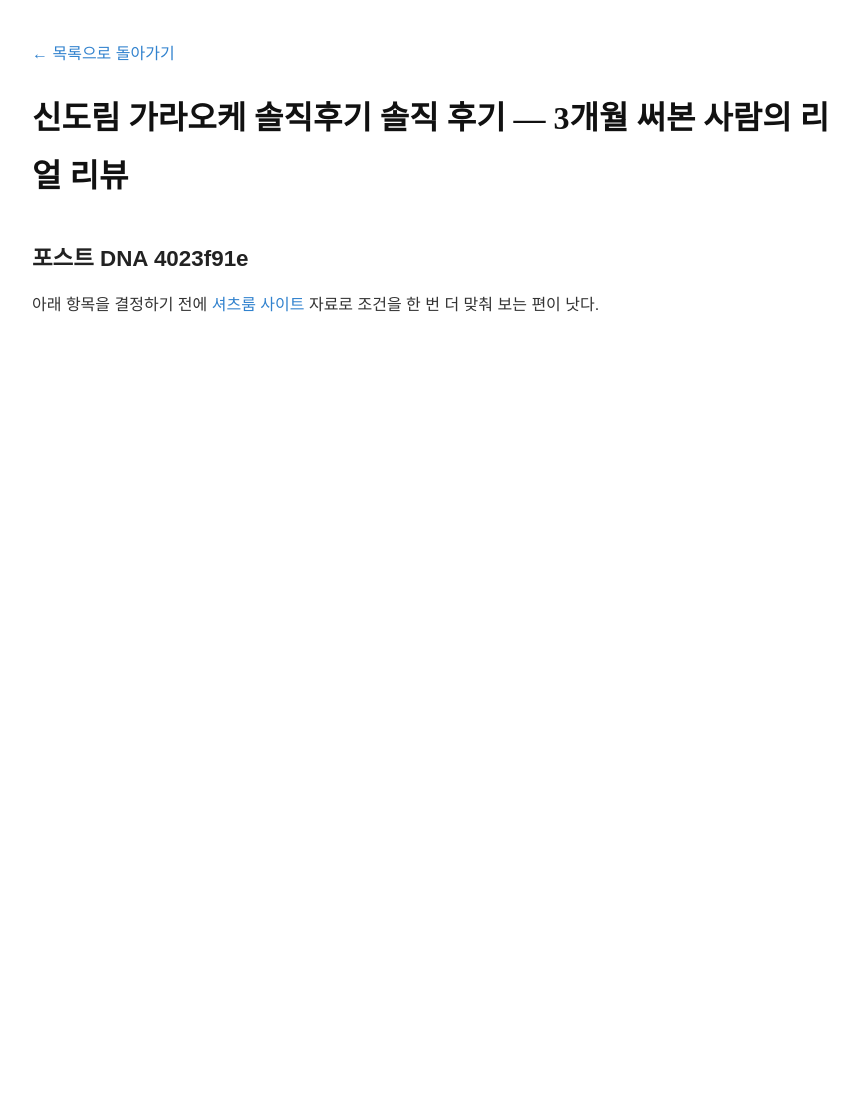
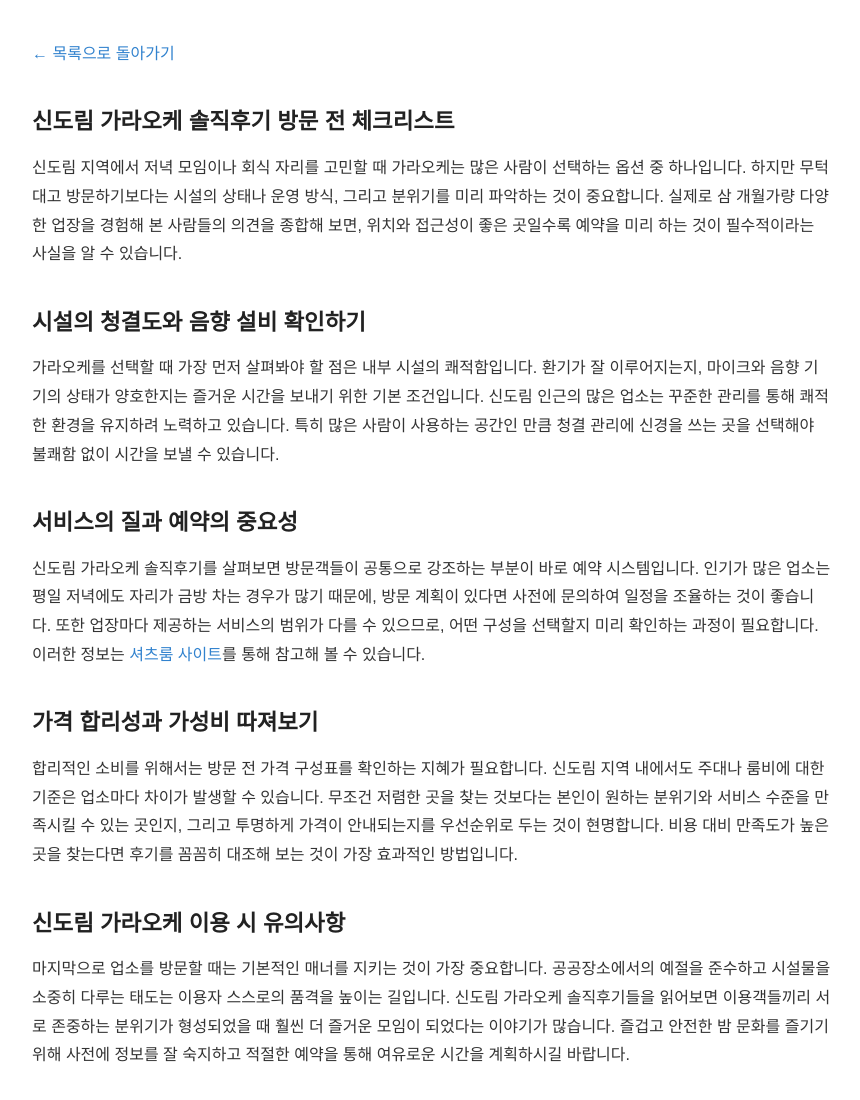
Before and after one commit to mqlwmsltm-arch/bp-kr-pbn-sr-148, a plain HTML site: page posts/review-002-16qber2.html in a window 1280 px wide. Shown: the whole page, without its empty margins (208-1068 px from the left). Before the commit the page ends 800 px from the top, so only its background shows below. Drawn offline with Linux system fonts and the light colour scheme.

Commit message:
fix: 프롬프트 유출·한자 조각·반복 파손 제거 (1 files)

```diff
--- a/posts/review-002-16qber2.html
+++ b/posts/review-002-16qber2.html
@@ -22,12 +22,20 @@
     <a href="../index.html">← 목록으로 돌아가기</a>
   </header>
   <main>
-    <h1>신도림 가라오케 솔직후기 솔직 후기 — 3개월 써본 사람의 리얼 리뷰</h1>
-    <article>
-      <h2>포스트 DNA 4023f91e</h2>
+<h2>신도림 가라오케 솔직후기 방문 전 체크리스트</h2>
+<p>신도림 지역에서 저녁 모임이나 회식 자리를 고민할 때 가라오케는 많은 사람이 선택하는 옵션 중 하나입니다. 하지만 무턱대고 방문하기보다는 시설의 상태나 운영 방식, 그리고 분위기를 미리 파악하는 것이 중요합니다. 실제로 삼 개월가량 다양한 업장을 경험해 본 사람들의 의견을 종합해 보면, 위치와 접근성이 좋은 곳일수록 예약을 미리 하는 것이 필수적이라는 사실을 알 수 있습니다.</p>
 
+<h2>시설의 청결도와 음향 설비 확인하기</h2>
+<p>가라오케를 선택할 때 가장 먼저 살펴봐야 할 점은 내부 시설의 쾌적함입니다. 환기가 잘 이루어지는지, 마이크와 음향 기기의 상태가 양호한지는 즐거운 시간을 보내기 위한 기본 조건입니다. 신도림 인근의 많은 업소는 꾸준한 관리를 통해 쾌적한 환경을 유지하려 노력하고 있습니다. 특히 많은 사람이 사용하는 공간인 만큼 청결 관리에 신경을 쓰는 곳을 선택해야 불쾌함 없이 시간을 보낼 수 있습니다.</p>
 
-      <p>아래 항목을 결정하기 전에 <a class="anchor-link" href="https://maphoshirts.space/" data-bpaas-link-target="t1-shirtsroom-site">셔츠룸 사이트</a> 자료로 조건을 한 번 더 맞춰 보는 편이 낫다.</p>
-    </main>
+<h2>서비스의 질과 예약의 중요성</h2>
+<p>신도림 가라오케 솔직후기를 살펴보면 방문객들이 공통으로 강조하는 부분이 바로 예약 시스템입니다. 인기가 많은 업소는 평일 저녁에도 자리가 금방 차는 경우가 많기 때문에, 방문 계획이 있다면 사전에 문의하여 일정을 조율하는 것이 좋습니다. 또한 업장마다 제공하는 서비스의 범위가 다를 수 있으므로, 어떤 구성을 선택할지 미리 확인하는 과정이 필요합니다. 이러한 정보는 <a class="anchor-link" href="https://maphoshirts.space/" data-bpaas-link-target="t1-shirtsroom-site">셔츠룸 사이트</a>를 통해 참고해 볼 수 있습니다.</p>
+
+<h2>가격 합리성과 가성비 따져보기</h2>
+<p>합리적인 소비를 위해서는 방문 전 가격 구성표를 확인하는 지혜가 필요합니다. 신도림 지역 내에서도 주대나 룸비에 대한 기준은 업소마다 차이가 발생할 수 있습니다. 무조건 저렴한 곳을 찾는 것보다는 본인이 원하는 분위기와 서비스 수준을 만족시킬 수 있는 곳인지, 그리고 투명하게 가격이 안내되는지를 우선순위로 두는 것이 현명합니다. 비용 대비 만족도가 높은 곳을 찾는다면 후기를 꼼꼼히 대조해 보는 것이 가장 효과적인 방법입니다.</p>
+
+<h2>신도림 가라오케 이용 시 유의사항</h2>
+<p>마지막으로 업소를 방문할 때는 기본적인 매너를 지키는 것이 가장 중요합니다. 공공장소에서의 예절을 준수하고 시설물을 소중히 다루는 태도는 이용자 스스로의 품격을 높이는 길입니다. 신도림 가라오케 솔직후기들을 읽어보면 이용객들끼리 서로 존중하는 분위기가 형성되었을 때 훨씬 더 즐거운 모임이 되었다는 이야기가 많습니다. 즐겁고 안전한 밤 문화를 즐기기 위해 사전에 정보를 잘 숙지하고 적절한 예약을 통해 여유로운 시간을 계획하시길 바랍니다.</p>
+</main>
 </body>
 </html>
```
